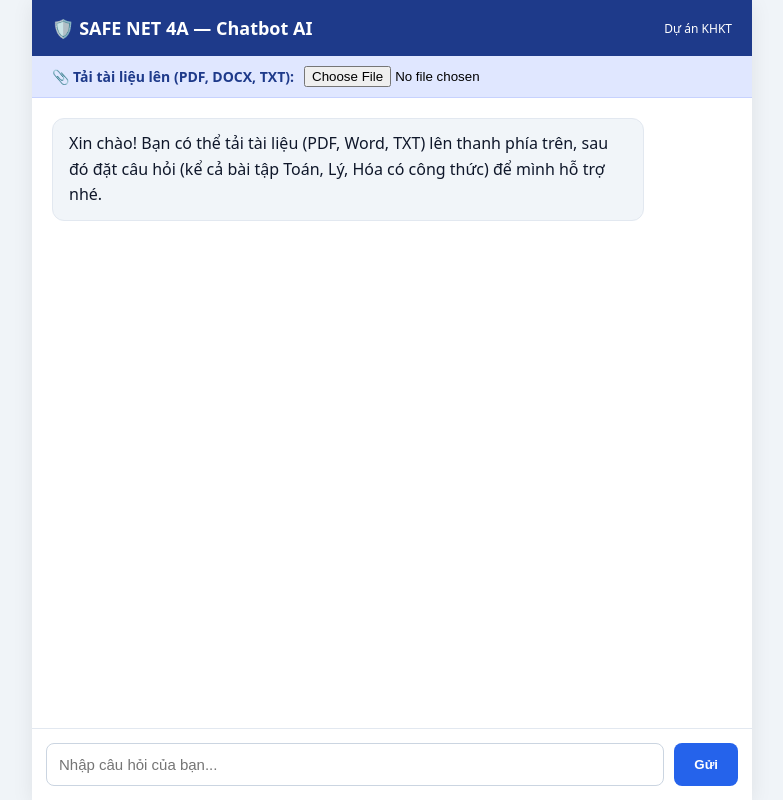
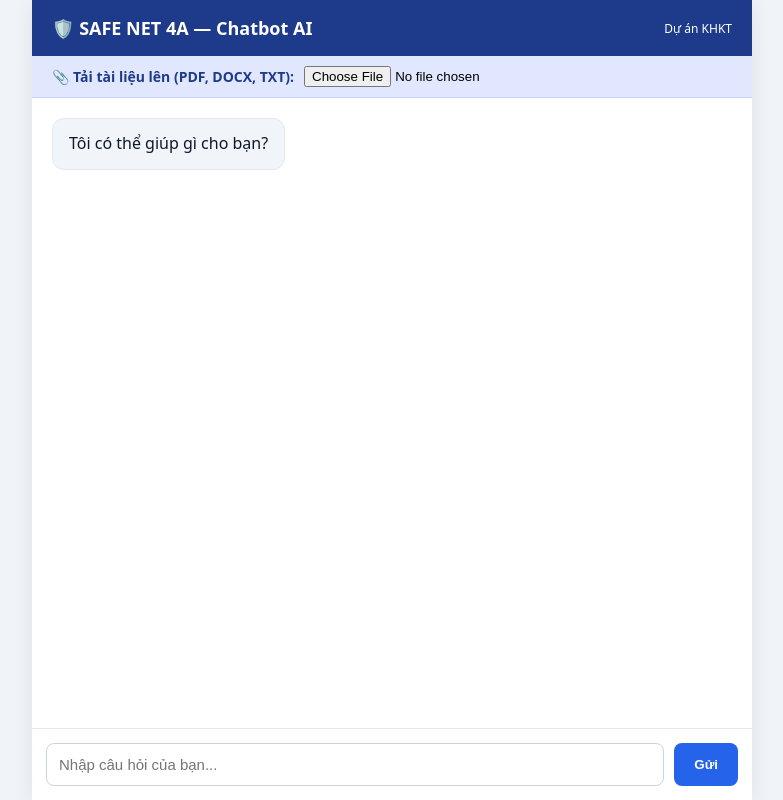
Before and after one commit to buivanquockhanh/web-chatbot, a plain HTML site: page public/index.html in a window 1280 px wide. Shown: the whole page, without its empty margins (248-1031 px from the left). Drawn offline with nearby package versions, Linux system fonts and the light colour scheme.

```diff
--- a/public/index.html
+++ b/public/index.html
@@ -34,7 +34,7 @@
     </div>
 
     <div class="chat-box" id="chatBox">
-      <div class="msg bot">Xin chào! Bạn có thể tải tài liệu (PDF, Word, TXT) lên thanh phía trên, sau đó đặt câu hỏi (kể cả bài tập Toán, Lý, Hóa có công thức) để mình hỗ trợ nhé.</div>
+      <div class="msg bot">Tôi có thể giúp gì cho bạn?</div>
     </div>
 
     <div class="input-area">
@@ -65,14 +65,12 @@
       });
     }
 
-    // 1. Nạp thư viện vẽ công thức toán KaTeX đẹp chuẩn sách giáo khoa
     var katexBase = "https" + "://" + "cdn.jsdelivr.net/npm/katex@0.16.11/dist/";
     injectCss(katexBase + "katex.min.css");
     injectScript(katexBase + "katex.min.js").then(function() {
       return injectScript(katexBase + "contrib/auto-render.min.js");
     }).catch(function(e) { console.error("Lỗi tải KaTeX:", e); });
 
-    // 2. Nạp thư viện đọc PDF và Word đa nguồn dự phòng
     async function ensurePdfLib() {
       if (typeof window.pdfjsLib !== 'undefined') return window.pdfjsLib;
       var sources = [
@@ -167,7 +165,6 @@
       div.textContent = text;
       box.appendChild(div);
 
-      // Tự động vẽ đẹp công thức toán học nếu là tin nhắn từ bot
       if (sender === 'bot' && typeof window.renderMathInElement === 'function') {
         window.renderMathInElement(div, {
           delimiters: [
```
